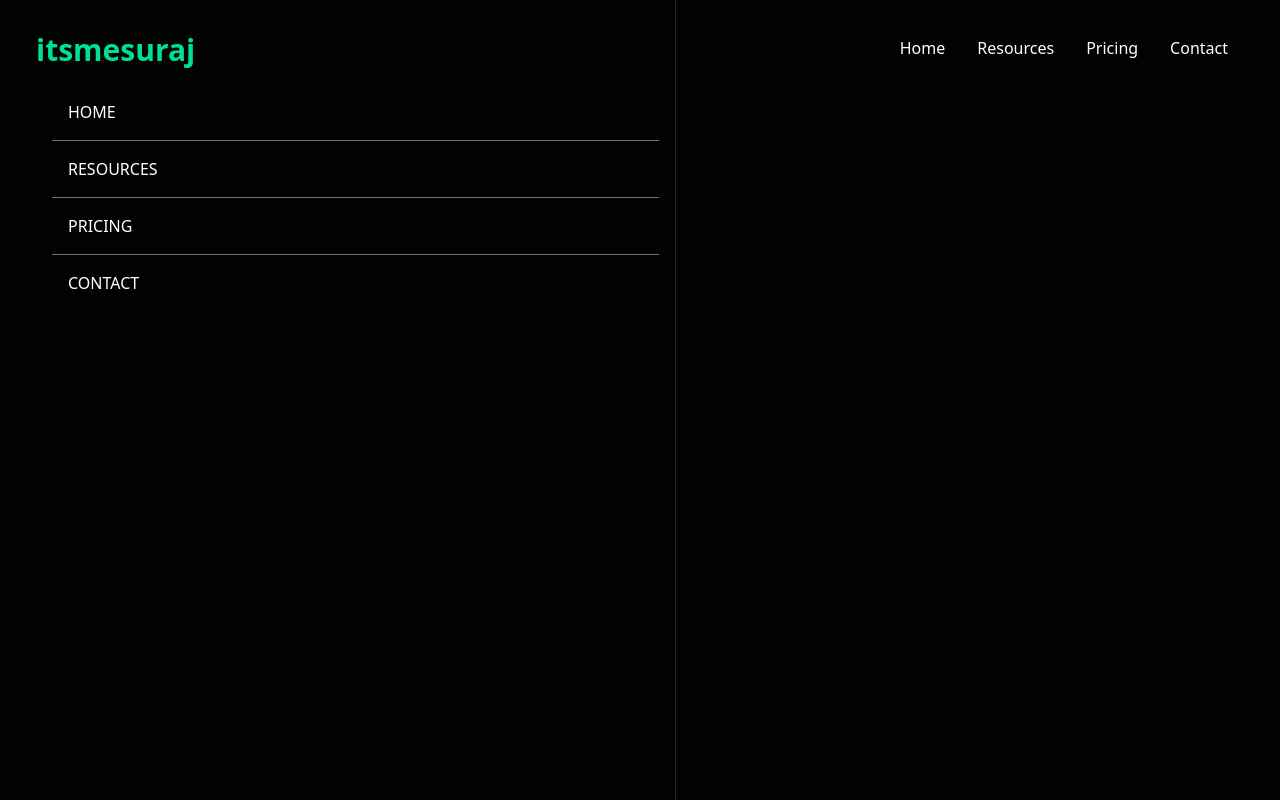
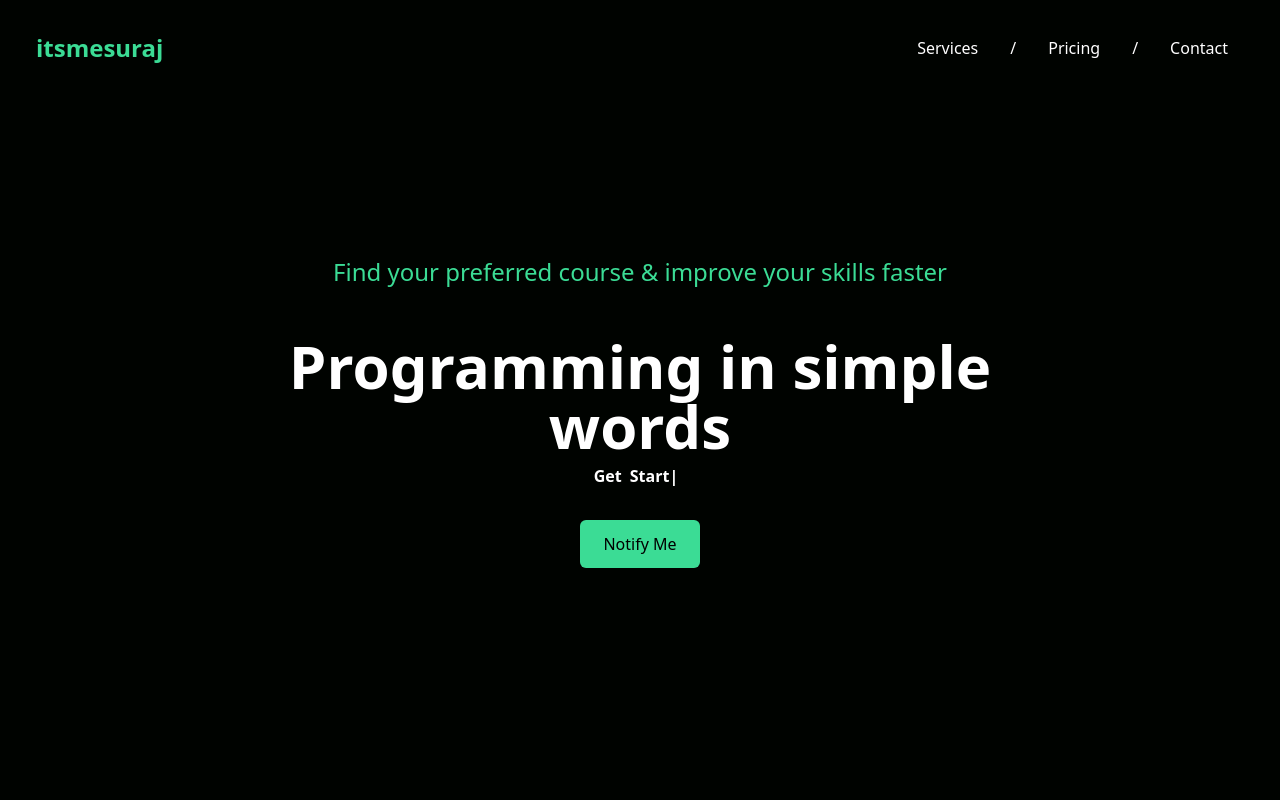
Before and after one commit to surajbahadur591/tailwind-landing-page, a React (Create React App) app: page / in a window 1280 px wide. Built offline with nearby package versions, Linux system fonts and the light colour scheme.

Commit message:
hero section completed

```diff
--- a/package.json
+++ b/package.json
@@ -10,6 +10,7 @@
     "react-dom": "^18.2.0",
     "react-icons": "^4.7.1",
     "react-scripts": "5.0.1",
+    "react-typed": "^1.2.0",
     "web-vitals": "^2.1.4"
   },
   "scripts": {
--- a/src/components/Hero.jsx
+++ b/src/components/Hero.jsx
@@ -1,14 +1,32 @@
-import React from 'react'
+import React from "react";
+import Typed from "react-typed";
 
 const Hero = () => {
   return (
-    <div className='text-white'>
+    <div className="text-white">
+      <div className="max-w-[800px] mt-[-96px] w-full h-screen text-center mx-auto flex flex-col justify-center">
+        <p className=" p-12 text-2xl text-[#3BDC95]">
+          Find your preferred course & improve your skills faster
+        </p>
+        <h1 className="md:text-6xl px-6 font-bold sm:text-5xl text-4xl ">
+          Programming in simple words{" "}
+        </h1>
 
-        <div className='max-w-[800px] mt-[-96px] w-full h-screen text-center mx-auto flex flex-col justify-center'>hi</div>
+        <div className="flex px-6 justify-center items-center">
+          <p className="font-bold">Get</p>
+          <Typed
+            className="font-bold p-2"
+            strings={[" Started!"]}
+            typeSpeed={40}
+            backSpeed={50}
+            loop
+          ></Typed>
+        </div>
 
+        <button className="bg-[#3BDC95] w-[120px] rounded-md mx-auto my-6 font-medium py-3 text-black" >Notify Me</button>
+      </div>
+    </div>
+  );
+};
 
-    </div>
-  )
-}
-
-export default Hero
+export default Hero;
--- a/src/components/Navbar.jsx
+++ b/src/components/Navbar.jsx
@@ -2,7 +2,7 @@ import React, { useState } from "react";
 import { AiOutlineClose, AiOutlineMenu } from "react-icons/ai";
 
 const Navbar = () => {
-  const [nav, setNav] = useState(false);
+  const [nav, setNav] = useState(true);
 
   const handleNav = () => {
     setNav(!nav);
@@ -10,12 +10,14 @@ const Navbar = () => {
 
   return (
     <div className=" flex h-24 items-center justify-between max-w-[1240px] mx-auto px-4 text-white">
-      <h1 className="w-full text-3xl font-bold text-[#00df9a]">itsmesuraj</h1>
+      <h1 className="w-full text-2xl font-bold text-[#3BDC95]">itsmesuraj</h1>
 
       <ul className="hidden md:flex">
-        <li className="p-4">Home</li>
-        <li className="p-4">Resources</li>
+
+        <li className="p-4">Services</li>
+        <li className="p-4">/</li>
         <li className="p-4">Pricing</li>
+        <li className="p-4">/</li>
         <li className="p-4">Contact</li>
       </ul>
 
@@ -32,13 +34,13 @@ const Navbar = () => {
             : "fixed  left-[-100%] "
         }
       >
-        <h1 className="pt-8 w-full text-3xl font-bold text-[#00df9a]">
+        <h1 className="pt-8 w-full text-3xl font-bold text-[#3BDC95]">
           itsmesuraj
         </h1>
 
         <ul className="p-4 uppercase">
-          <li className="p-4 border-b border-gray-500">Home</li>
-          <li className="p-4 border-b border-gray-500">Resources</li>
+
+          <li className="p-4 border-b border-gray-500">Services</li>
           <li className="p-4 border-b border-gray-500">Pricing</li>
           <li className="p-4">Contact</li>
         </ul>
```
Also changed, not shown: 1 other file (tests, documents, lock files or other folders).
